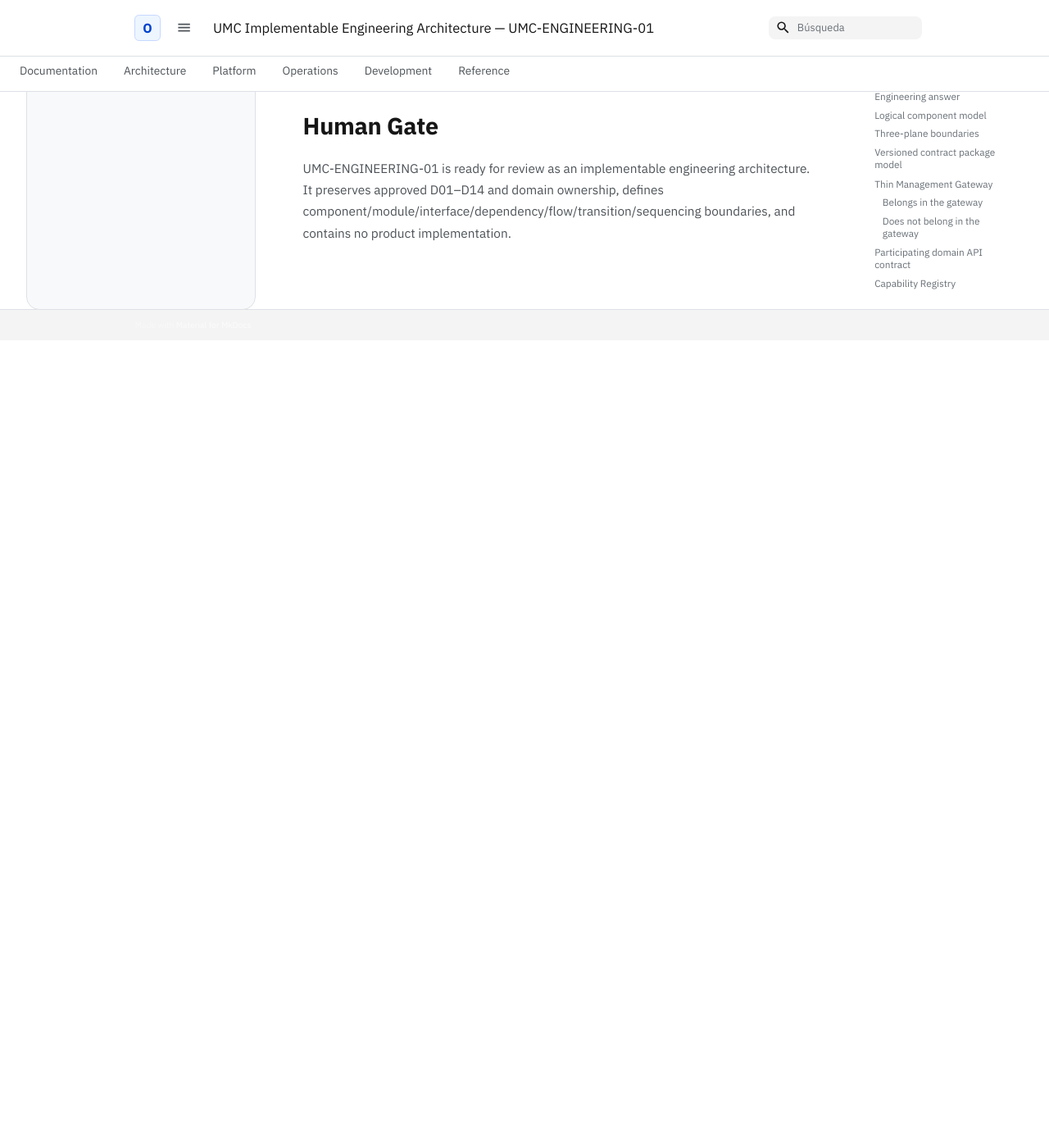
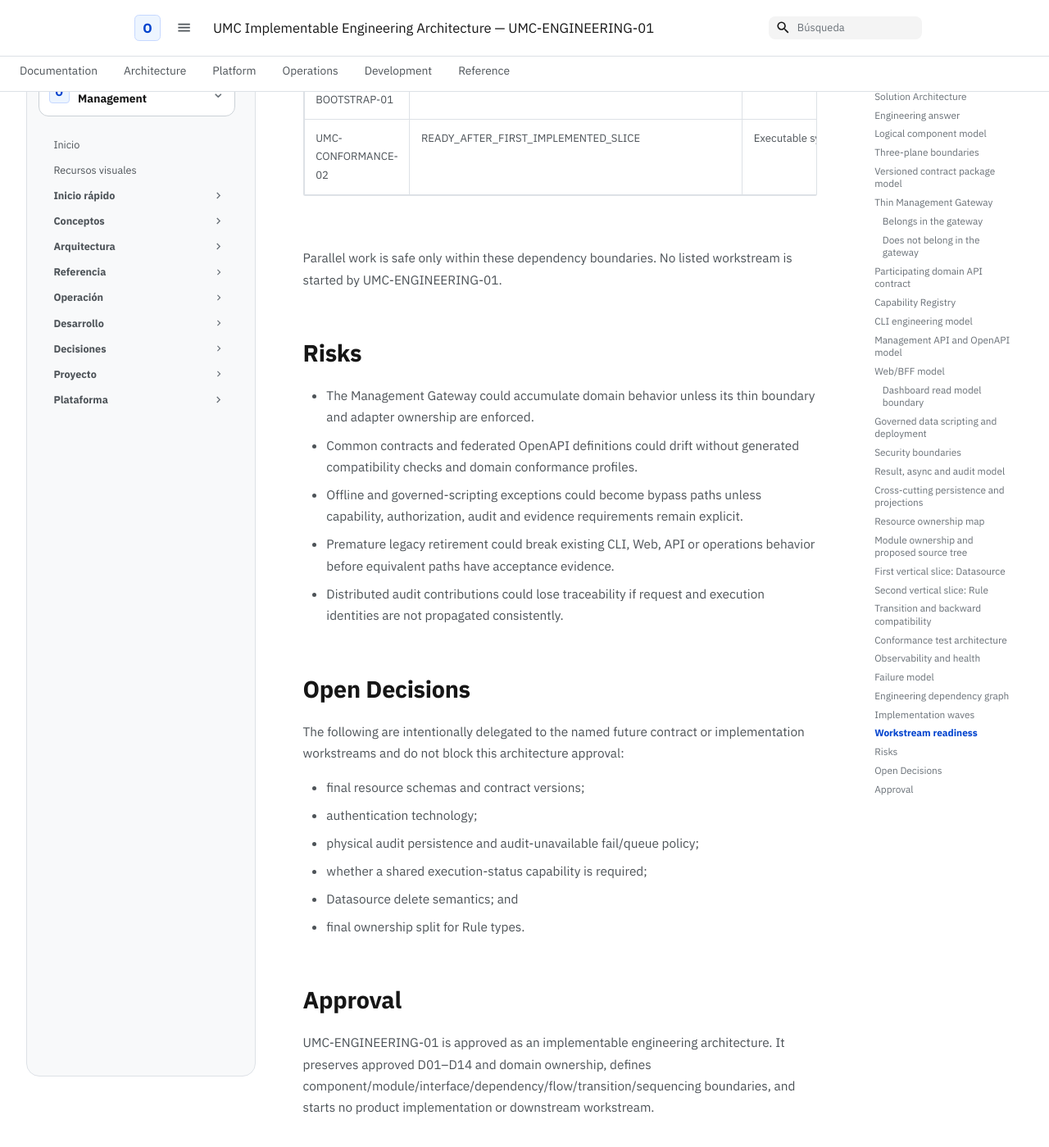
Before and after one commit to eventmgmtplatform/docs, an MkDocs documentation site: the page built from docs/architecture/umc/engineering.md, in a window 1280 px wide and 1400 px high, scrolled down 19549 px. Shown: the whole window at 82% size. Built offline with MkDocs 1.6.1 and Material for MkDocs 9.7.7, drawn with Linux system fonts in a browser that asks for light colours; before the commit the page ends 19964 px from its top, so only the background shows below that; some of the changed text lies outside the part shown.

Commit message:
docs(architecture): approve UMC engineering architecture

```diff
--- a/docs/architecture/umc/engineering.md
+++ b/docs/architecture/umc/engineering.md
@@ -1,6 +1,8 @@
 # UMC Implementable Engineering Architecture — UMC-ENGINEERING-01
 
-**Status:** ENGINEERING DESIGN / HUMAN GATE REQUIRED
+**Status:** APPROVED / DOCUMENTED
+
+**Implementation:** NOT STARTED
 
 **Baseline:** documentation `fe79f38ed7ddb6e277165a48650e0252d399c470`
 
@@ -9,6 +11,15 @@
 
 **Boundary:** implementable architecture only. This design creates no runtime
 component, API, CLI, BFF route, database object, migration, directory or test.
+
+## Solution Architecture
+
+**APPROVED VISUAL ASSET:** PENDING INTEGRATION
+
+No approved raster visual is physically available in this workspace. The
+approved engineering diagram in the Logical component model remains the
+canonical solution view for this release; no replacement or alternative
+architecture is inferred.
 
 ## Engineering answer
 
@@ -636,9 +647,34 @@
 Parallel work is safe only within these dependency boundaries. No listed
 workstream is started by UMC-ENGINEERING-01.
 
-## Human Gate
+## Risks
 
-UMC-ENGINEERING-01 is ready for review as an implementable engineering
-architecture. It preserves approved D01–D14 and domain ownership, defines
+- The Management Gateway could accumulate domain behavior unless its thin
+  boundary and adapter ownership are enforced.
+- Common contracts and federated OpenAPI definitions could drift without
+  generated compatibility checks and domain conformance profiles.
+- Offline and governed-scripting exceptions could become bypass paths unless
+  capability, authorization, audit and evidence requirements remain explicit.
+- Premature legacy retirement could break existing CLI, Web, API or operations
+  behavior before equivalent paths have acceptance evidence.
+- Distributed audit contributions could lose traceability if request and
+  execution identities are not propagated consistently.
+
+## Open Decisions
+
+The following are intentionally delegated to the named future contract or
+implementation workstreams and do not block this architecture approval:
+
+- final resource schemas and contract versions;
+- authentication technology;
+- physical audit persistence and audit-unavailable fail/queue policy;
+- whether a shared execution-status capability is required;
+- Datasource delete semantics; and
+- final ownership split for Rule types.
+
+## Approval
+
+UMC-ENGINEERING-01 is approved as an implementable engineering architecture.
+It preserves approved D01–D14 and domain ownership, defines
 component/module/interface/dependency/flow/transition/sequencing boundaries,
-and contains no product implementation.
+and starts no product implementation or downstream workstream.
```
Also changed, not shown: docs/architecture/evolution/BAU.md (+16 -7 lines), docs/architecture/universal-management-contract.md (+4 -3 lines).
